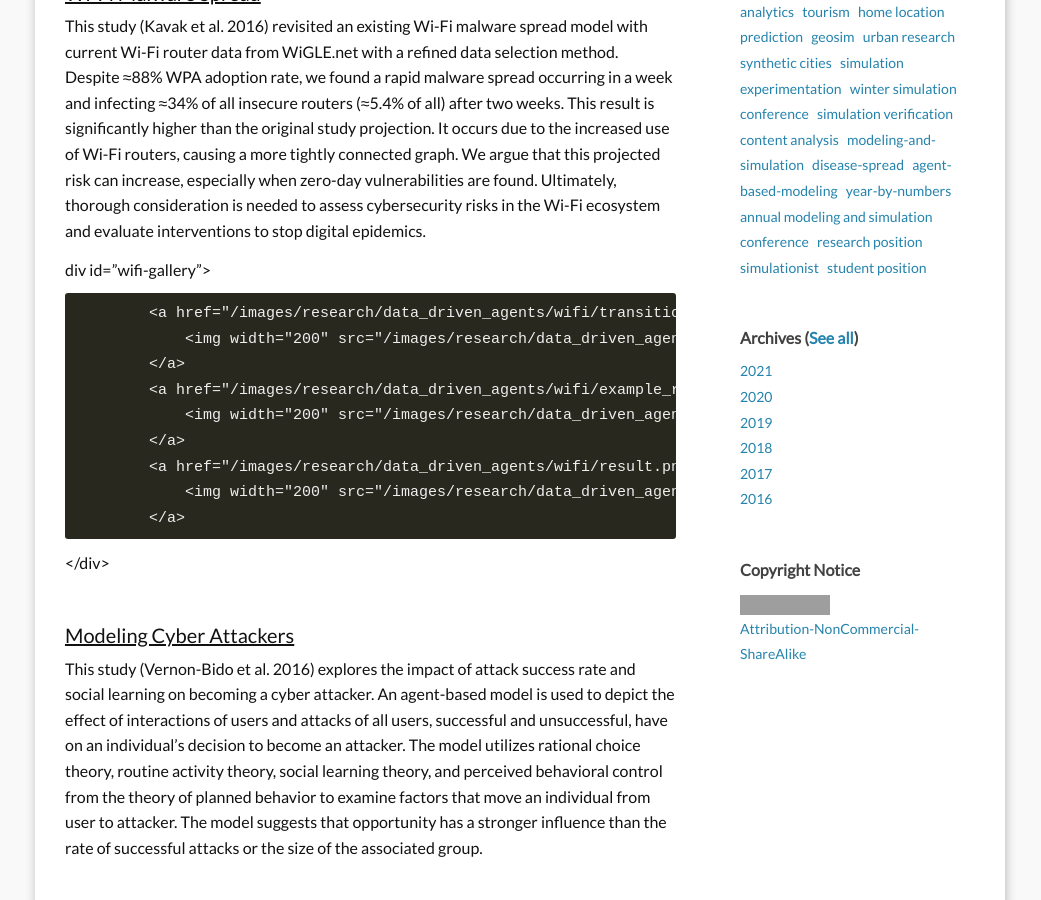
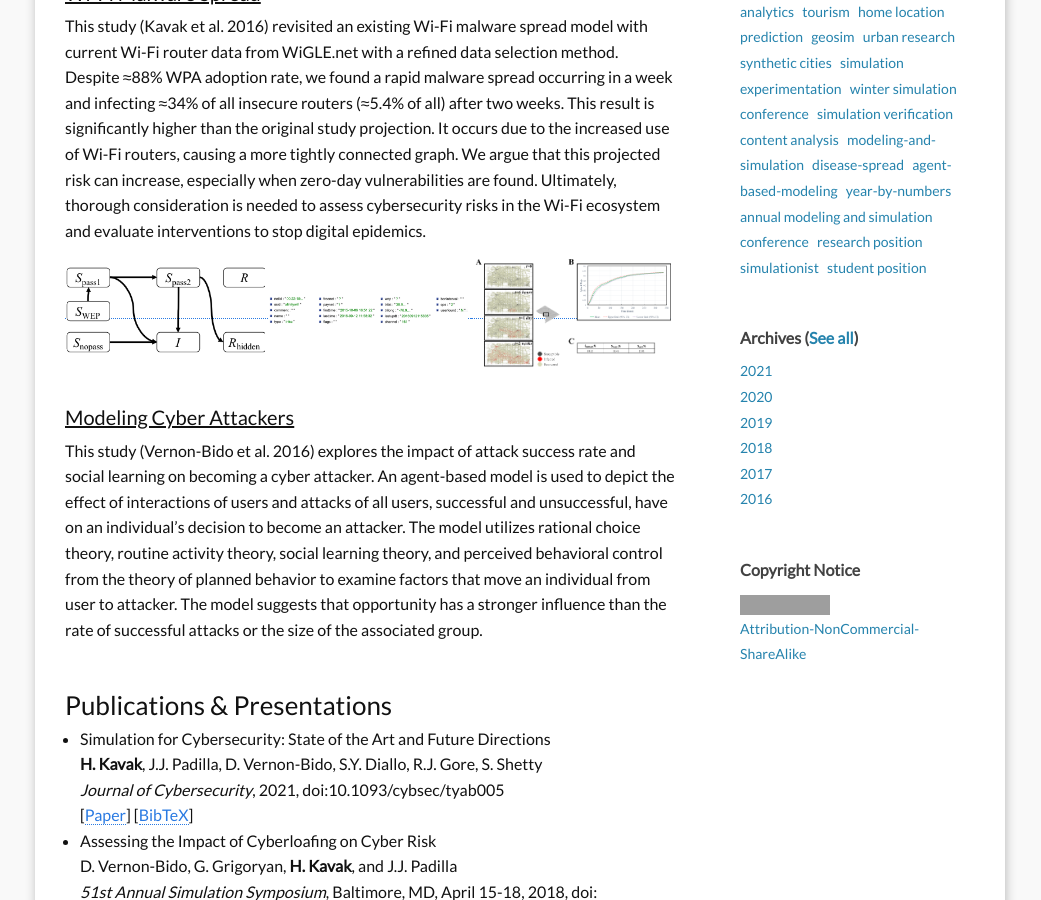
Before and after one commit to hamdikavak/hamdikavak.github.io, a Jekyll site: the page built from research/modeling-and-simulation-cybersecurity-contributions.md, in a window 1280 px wide and 900 px high, scrolled down 1487 px. Shown: the whole window, without its empty margins (120-1161 px from the left). Built offline with Jekyll 4.4.1, drawn with Linux system fonts in a browser that asks for light colours; nearby versions of some CDN libraries; grey boxes are pictures that could not be loaded.

Commit message:
html tag typo fix

```diff
--- a/research/modeling-and-simulation-cybersecurity-contributions.md
+++ b/research/modeling-and-simulation-cybersecurity-contributions.md
@@ -55,7 +55,7 @@ Two papers (Kavak et al. 2016 & Kavak et al. 2021) referenced below reviewed the
 #### <u>Wi-Fi Malware Spread</u>
 This study (Kavak et al. 2016) revisited an existing Wi-Fi malware spread model with current Wi-Fi router data from WiGLE.net with a refined data selection method. Despite ≈88% WPA adoption rate, we found a rapid malware spread occurring in a week and infecting ≈34% of all insecure routers (≈5.4% of all) after two weeks. This result is significantly higher than the original study projection. It occurs due to the increased use of Wi-Fi routers, causing a more tightly connected graph. We argue that this projected risk can increase, especially when zero-day vulnerabilities are found. Ultimately, thorough consideration is needed to assess cybersecurity risks in the Wi-Fi ecosystem and evaluate interventions to stop digital epidemics.
 
-div id="wifi-gallery">
+<div id="wifi-gallery">
 
 		<a href="{{ site.baseurl }}/images/research/data_driven_agents/wifi/transition.png" data-toggle="lightbox" data-gallery="wifi-gallery" class="col-sm-4" data-title="Transitions" data-footer="This visual shows possible health state transitions of Wi-Fi router agents.">
 		    <img width="{{site.thumbnail_width}}" src="{{ site.baseurl }}/images/research/data_driven_agents/wifi/transition.png" class="img-fluid">
```
